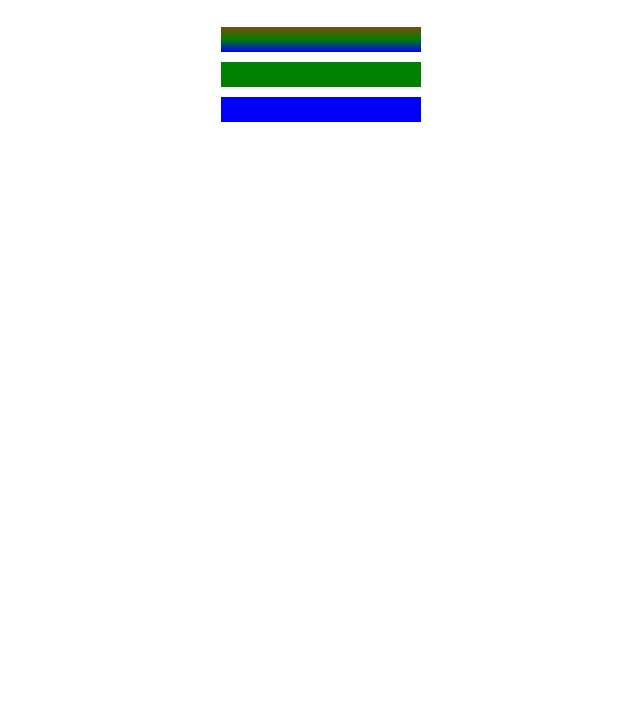
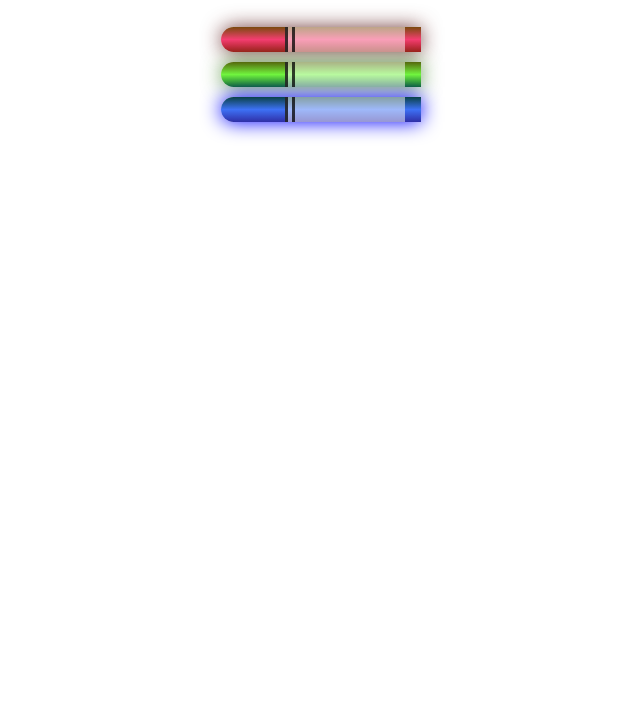
Before and after one commit to Psalm-cell/CSS-colored-Marker, a plain HTML site: page index.html in a window 1280 px wide. Shown: the part 73-800 px from the top of the page, without its empty margins (319-959 px from the left). Drawn offline with Linux system fonts and the light colour scheme.

Commit message:
I modified my style sheet and my index file

```diff
--- a/Style Folder/style.css
+++ b/Style Folder/style.css
@@ -11,12 +11,34 @@ h1 {
     width: 200px;
     margin: 10px auto;
 }
+.sleeve {
+    width: 110px;
+    height: 25px;
+    background-color: rgba(255, 255, 255, 50%);
+    border-left: 10px double rgba(0, 0, 0, 75%);
+}
+.cap {
+    height: 25px;
+    width: 60px;
+}
+.cap , .sleeve {
+    display: inline-block;
+}
 .red {
-    background: linear-gradient(180deg, rgb(122, 74, 14) 0%, #007f00 50%, rgb(0, 0, 255) 100%);
+    background: linear-gradient(rgb(122,74, 14), rgb( 245, 62, 113), rgb(162, 27, 27) );
+    box-shadow: 0 0 20px 0 rgba(83, 14, 14, 0.8);
+    border-top-left-radius: 15px;
+    border-bottom-left-radius: 15px;
 }
 .green {
-    background-color: #007f00;
+    background: linear-gradient(#55680D, #71F53E, #116C31);
+    box-shadow: 0 0 20px 0 #3B7E20CC;
+    border-top-left-radius: 15px;
+    border-bottom-left-radius: 15px;
 }
 .blue {
-    background-color: hsl(240, 100%, 50%);
+    background: linear-gradient(hsl(186, 76%, 16%), hsl( 223, 90%, 60%), hsl(240, 56%, 42%) );
+    box-shadow: 0 0 20px 0 blue;
+    border-top-left-radius: 15px;
+    border-bottom-left-radius: 15px;
 }
--- a/index.html
+++ b/index.html
@@ -9,9 +9,18 @@
 <body>
     <h1>CSS COLORED MARKERS</h1>
     <div class="container">
-        <div class="marker red "></div>
-        <div class="marker green"></div>
-        <div class="marker blue"></div>
+        <div class="marker red ">
+        <div class="cap"></div>
+        <div class="sleeve"></div>
+        </div>
+        <div class="marker green">
+        <div class="cap"></div>
+        <div class="sleeve"></div>
+        </div>
+        <div class="marker blue">
+        <div class="cap"></div>
+        <div class="sleeve"></div>
+        </div>
     </div>
 </body>
 </html>
```
